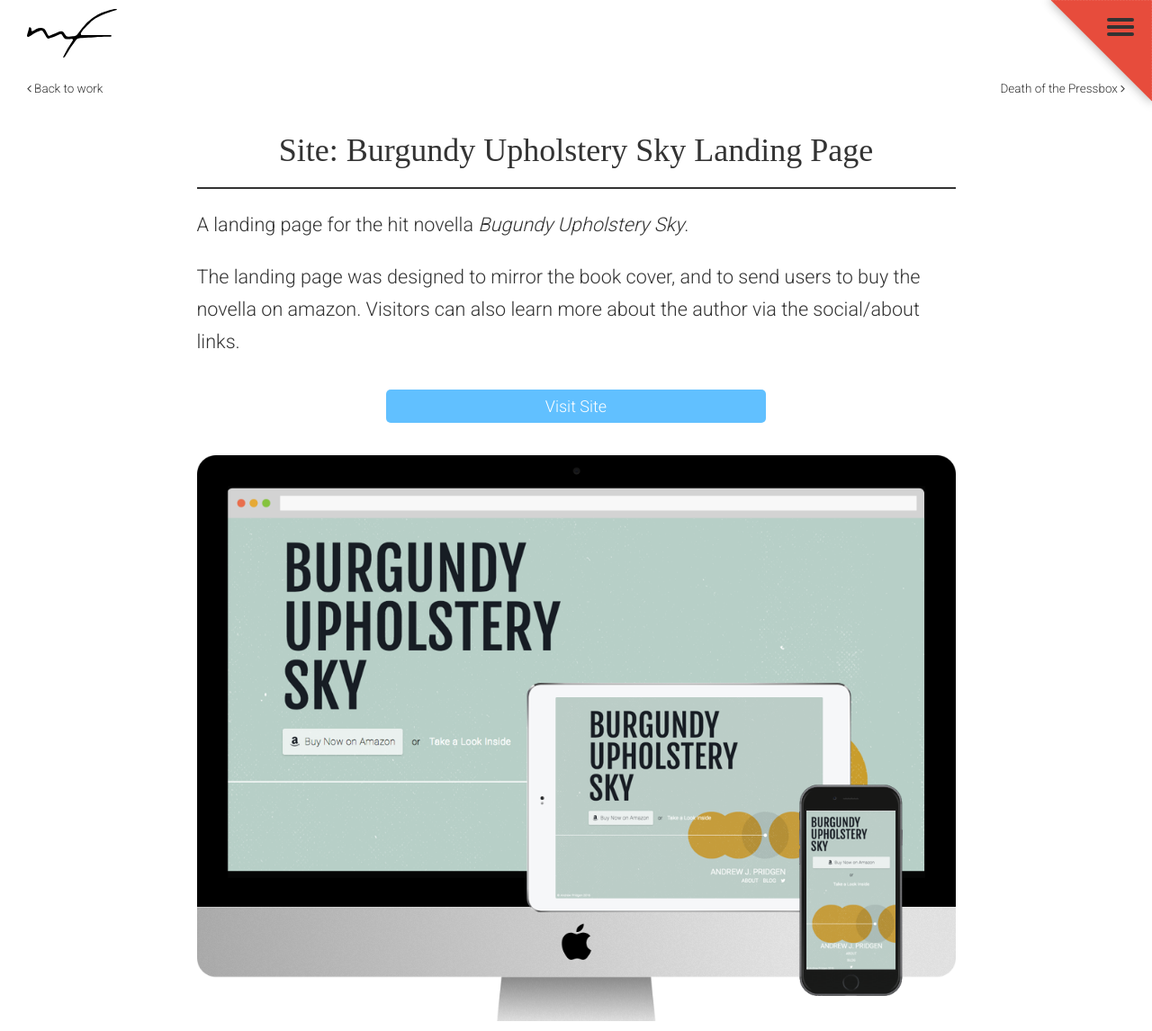
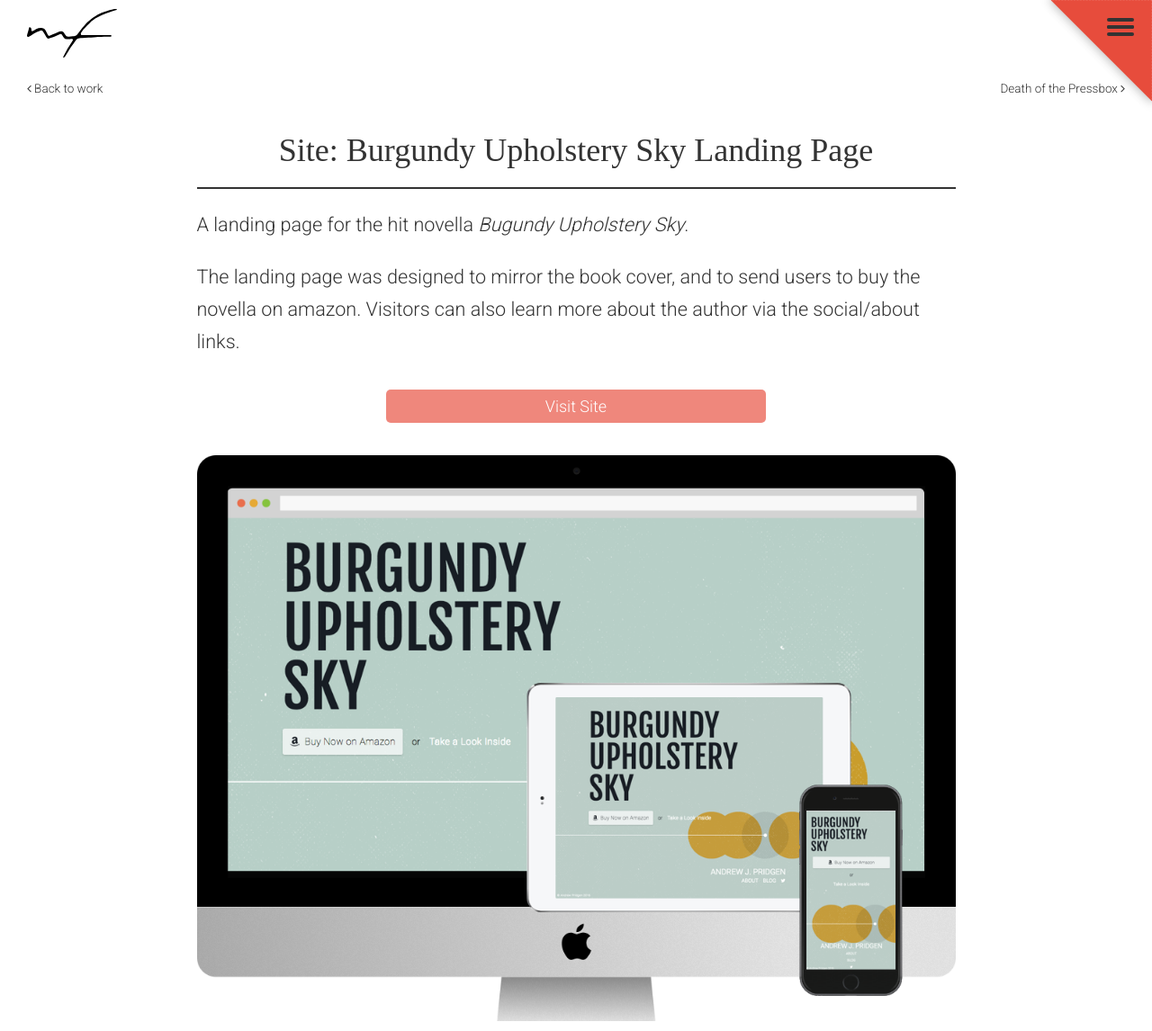
Before and after one commit to fattmitch/fattmitch.github.io, a Jekyll site: the page built from _case-studies/burgundy-upholstery-sky.md, in a window 1280 px wide and 1146 px high. Shown: the whole window at 90% size. Built offline with Jekyll 4.4.1, drawn with Linux system fonts in a browser that asks for light colours; nearby versions of some CDN libraries; some web fonts are replaced.

Commit message:
Button/Link color update

```diff
--- a/_sass/buttons.scss
+++ b/_sass/buttons.scss
@@ -4,7 +4,7 @@
   padding: 8px;
   width: 40%;
   border-radius: 5px;
-  background: rgba(20, 161, 255, 0.67);
+  background: rgba(231, 76, 60, 0.67);
   color: white;
   font-size: .75rem;
   text-align: center;
@@ -16,7 +16,7 @@
 }
 
 .learn-button:hover {
-  background: $highlight;
+  background: $red;
 }
 
 .home {
--- a/_sass/case-study.scss
+++ b/_sass/case-study.scss
@@ -23,7 +23,7 @@
 
 .next a:hover,
 .back a:hover {
-  color: $highlight;
+  color: $red;
 }
 
 .next a:hover:before,
@@ -55,7 +55,7 @@
 }
 
 .case-study a {
-  color: $highlight;
+  color: $red;
 }
 
 hr {
--- a/_sass/contact.scss
+++ b/_sass/contact.scss
@@ -54,7 +54,7 @@
 
 input:focus,
 textarea:focus {
-  border: 1px solid $highlight;
+  border: 1px solid $red;
   background-color: #fff;
 }
 
@@ -71,7 +71,7 @@
 }
 
 input[type=submit]:hover {
-    background-color: $highlight;
+    background-color: $red;
 }
 
 @media (orientation: landscape) {
--- a/_sass/menu.scss
+++ b/_sass/menu.scss
@@ -16,11 +16,11 @@
 }
 
 .menu .active a {
-  color: $highlight !important;
+  color: $red !important;
 }
 
 .menu a:hover {
-  color: $highlight;
+  color: $red;
 }
 
 .show {
--- a/_sass/typography.scss
+++ b/_sass/typography.scss
@@ -33,11 +33,11 @@
 a {
   @include transition;
   text-decoration: none;
-  color: #6bc4ff;
+  color: $red;
 }
 
 a:hover {
-  color: $highlight;
+  color: $red;
 }
 
 .large {
@@ -78,11 +78,11 @@
   a:visited,
   a {
     position: relative;
-    color: $highlight;
+    color: $red;
   }
 
   a:hover {
-    color: $highlight;
+    color: $red;
   }
 
   a:before {
@@ -92,7 +92,7 @@
     height: 2px;
     bottom: -2px;
     left: 0;
-    background-color: $highlight;
+    background-color: $red;
     visibility: hidden;
     -webkit-transform: scaleX(0);
     -moz-transform: scaleX(0);
--- a/css/main.scss
+++ b/css/main.scss
@@ -4,6 +4,7 @@
 $black: #333333;
 $highlight: #14A1FF;
 $grey: #EEF0F3;
+$red: #E74C3C;
 
 @mixin transition() {
   -webkit-transition: all 200ms ease-in-out;
```
